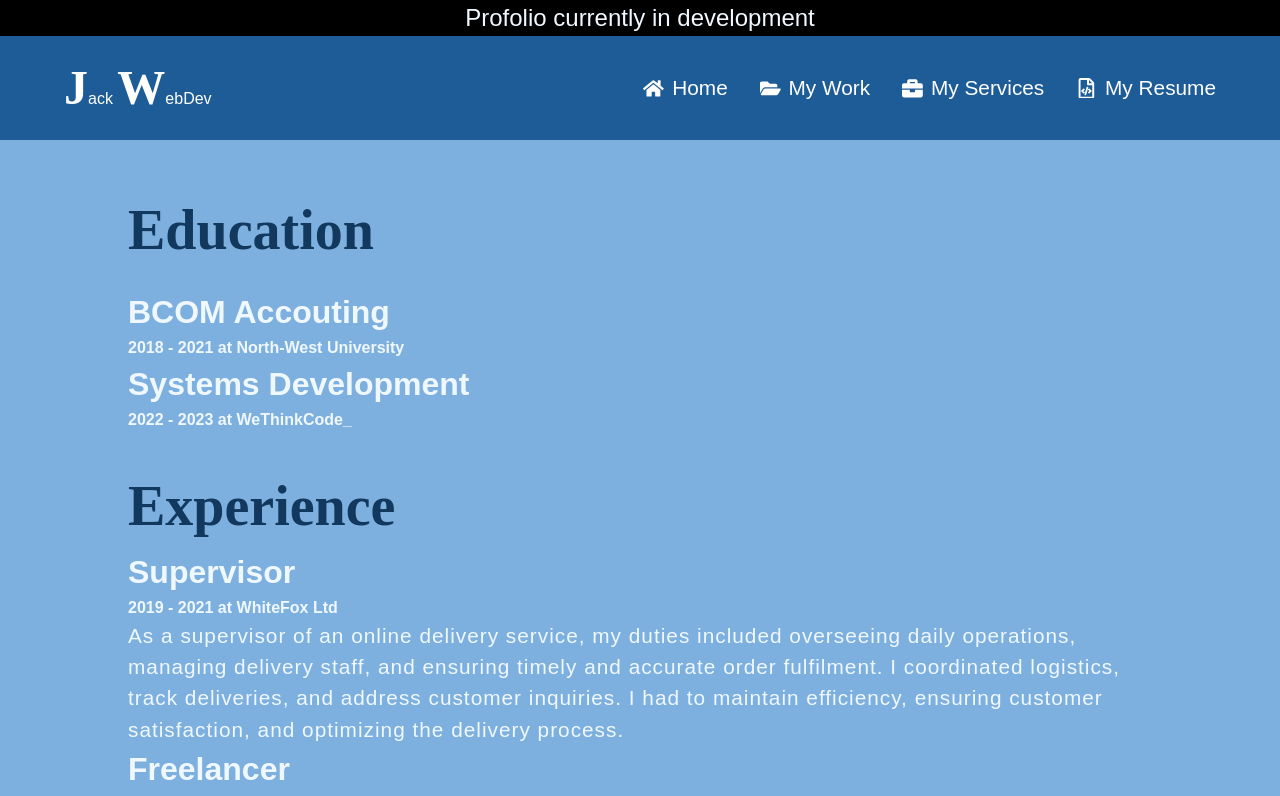
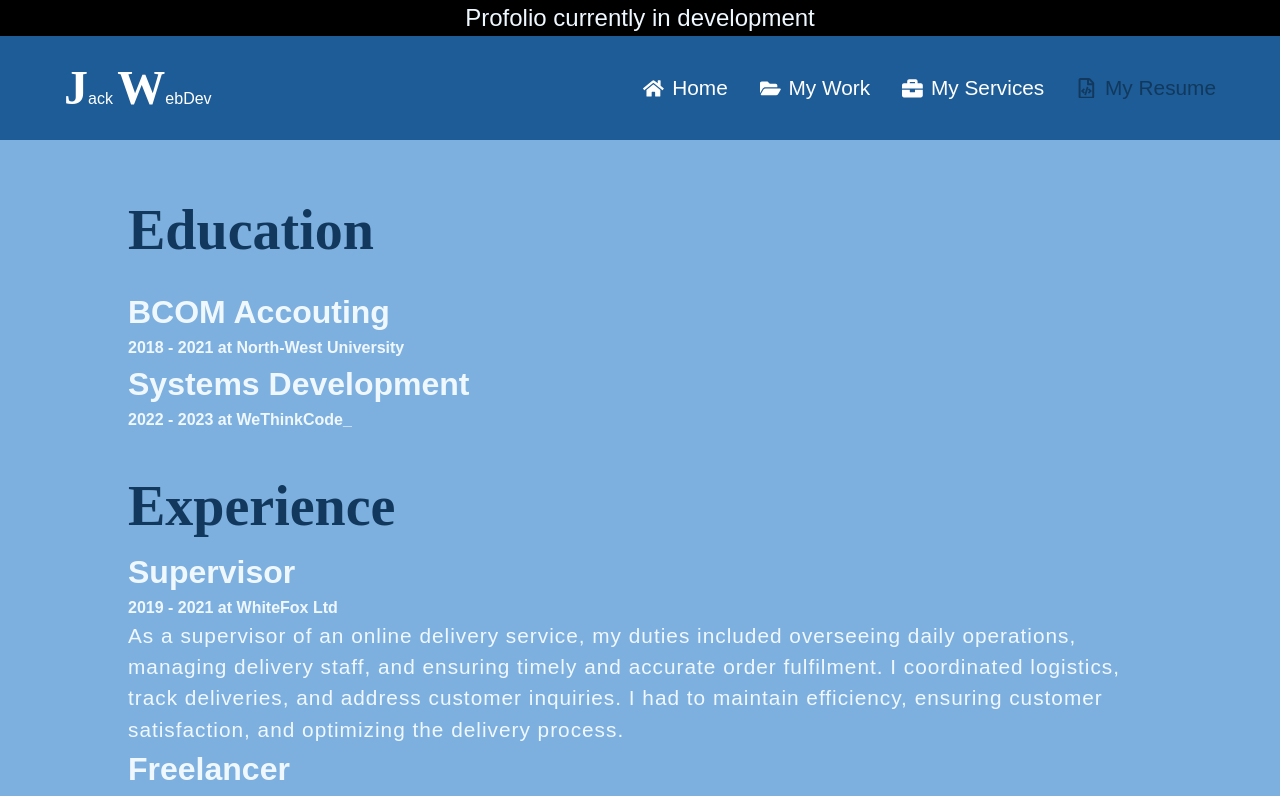
Before and after one commit to Jack-WebDev/portfolio_V4.1, a React (Vite) app: page /resume in a window 1280 px wide. Shown: the top 796 px of the page. Built offline with nearby package versions, Linux system fonts and the light colour scheme; a web font is replaced by a local one.

Commit message:
mapping nav links

```diff
--- a/src/components/CSS/Header.css
+++ b/src/components/CSS/Header.css
@@ -54,6 +54,9 @@ header {
   text-decoration: none;
 }
 
+.nav__link.active {
+  color: var(--clr-blue-700);
+}
 
 
 @media screen and (min-width: 768px) {
--- a/src/components/Header.tsx
+++ b/src/components/Header.tsx
@@ -1,5 +1,5 @@
 import { useState } from "react";
-import { Link } from "react-router-dom";
+import { NavLink, Link } from "react-router-dom";
 import {
   FaRegFileCode,
   FaBriefcase,
@@ -9,12 +9,28 @@ import {
   FaTimes,
 } from "react-icons/fa";
 import "./CSS/Header.css";
+import NavLinks from "./NavLinks.json";
 
 const Header = () => {
   const [isOpen, setIsOpen] = useState(false);
 
   const handleToggle = () => {
     setIsOpen(!isOpen);
+  };
+
+  const renderIcon = (iconName: string) => {
+    switch (iconName) {
+      case "FaHome":
+        return <FaHome />;
+      case "FaFolderOpen":
+        return <FaFolderOpen />;
+      case "FaBriefcase":
+        return <FaBriefcase />;
+      case "FaRegFileCode":
+        return <FaRegFileCode />;
+      default:
+        return null;
+    }
   };
 
   return (
@@ -28,26 +44,18 @@ const Header = () => {
           {isOpen ? <FaTimes color="#FFF" /> : <FaBars color="#FFF" />}
         </div>
         <ul className={`nav__menu ${isOpen ? "open" : ""}`}>
-          <li className="nav__item">
-            <Link className="nav__link" to={"/"}>
-              <FaHome color="#FFF" /> Home
-            </Link>
-          </li>
-          <li className="nav__item">
-            <Link className="nav__link" to={"/mywork"}>
-              <FaFolderOpen color="#FFF" /> My Work
-            </Link>
-          </li>
-          <li className="nav__item">
-            <Link className="nav__link" to={"/services"}>
-              <FaBriefcase color="#FFF" /> My Services
-            </Link>
-          </li>
-          <li className="nav__item">
-            <Link className="nav__link" to={"/resume"}>
-              <FaRegFileCode color="#FFF" /> My Resume
-            </Link>
-          </li>
+          {NavLinks.map((navLink) => (
+            <li className="nav__item" key={navLink.id}>
+              <NavLink
+                className={({ isActive }) => {
+                  return isActive ? "active nav__link" : "nav__link";
+                }}
+                to={navLink.path}
+              >
+                {renderIcon(navLink.icon)} {navLink.name}
+              </NavLink>
+            </li>
+          ))}
         </ul>
       </nav>
     </header>
--- /dev/null
+++ b/src/components/NavLinks.json
@@ -0,0 +1,26 @@
+[
+    {
+        "id":1,
+        "name": "Home",
+        "path": "/",
+        "icon": "FaHome"
+    },
+    {
+        "id":2,
+        "name": "My Work",
+        "path": "/mywork",
+        "icon": "FaFolderOpen"
+    },
+    {
+        "id":3,
+        "name": "My Services",
+        "path": "/services",
+        "icon": "FaBriefcase"
+    },
+    {
+        "id":4,
+        "name": "My Resume",
+        "path": "/resume",
+        "icon": "FaRegFileCode"
+    }
+]
```
